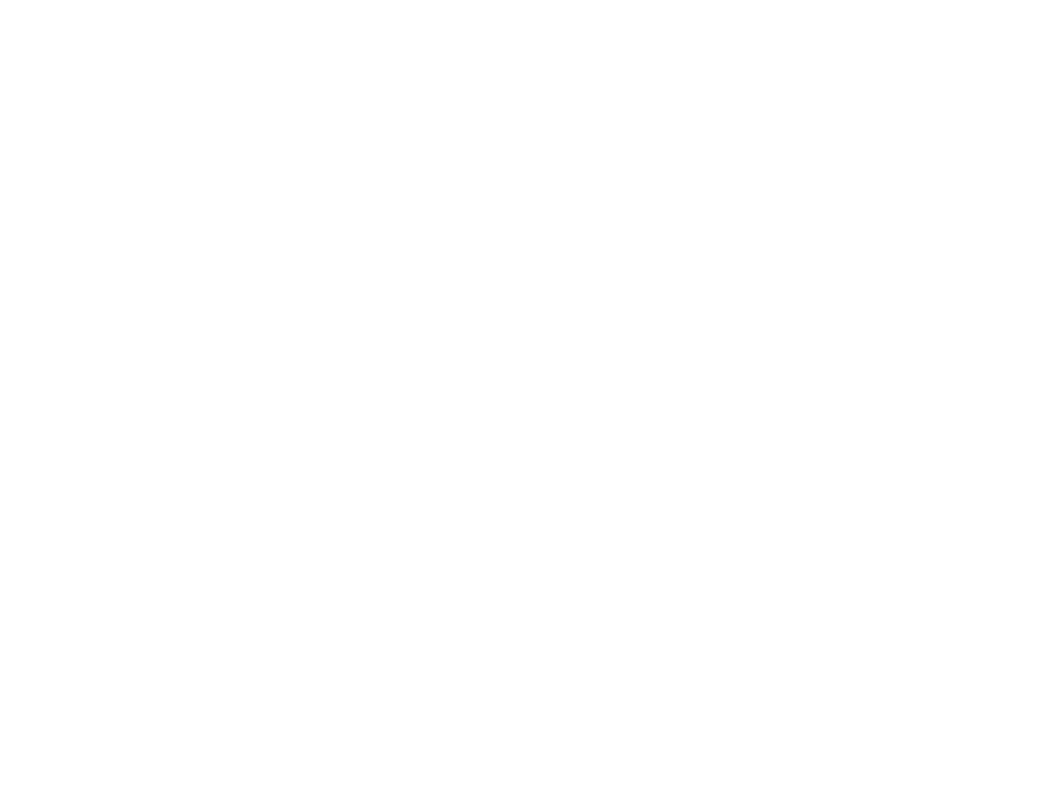
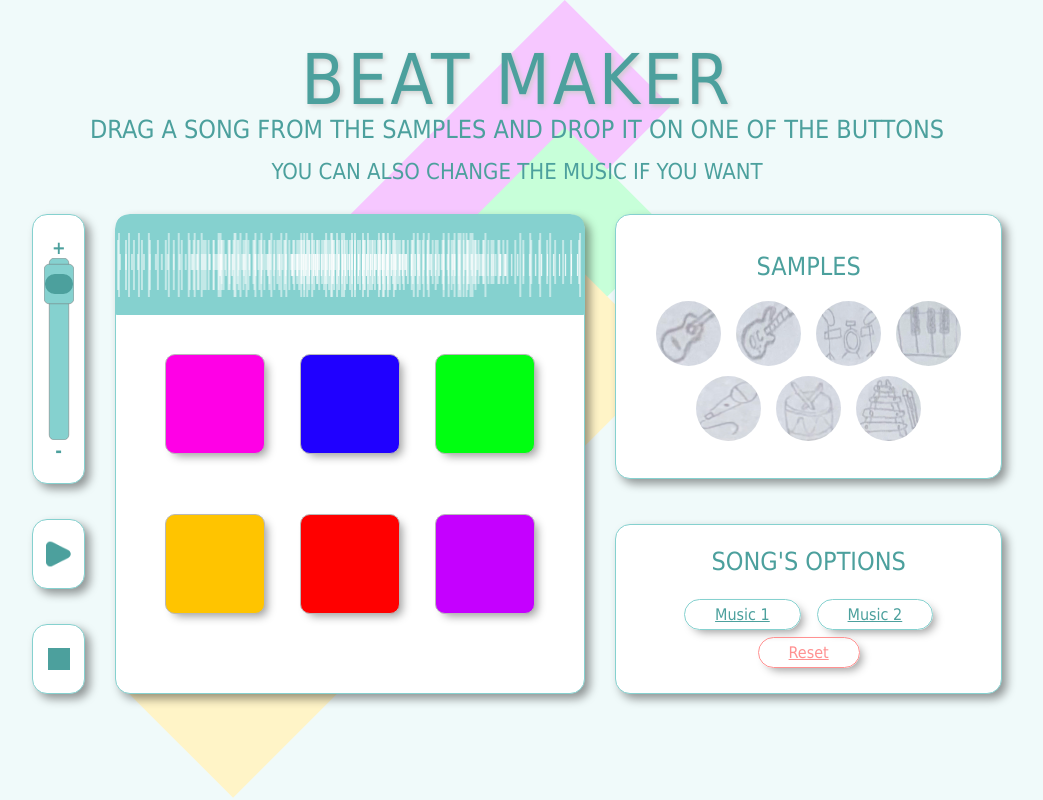
Before and after one commit to NathaliaLima-Front/lima_nathalia_music_mixer, a plain HTML site: page index.html in a window 1280 px wide. Shown: the whole page, without its empty margins (123-1166 px from the left). Drawn offline with Linux system fonts and the light colour scheme; a web font is replaced by a local one.

Commit message:
Add homepage
In this commit a homepage was added. The homepage (WIP) contains structure of Music Mixer, with boxes and buttons.

```diff
--- /dev/null
+++ b/css/grid.css
@@ -0,0 +1,142 @@
+/* ---Mobile Library Grid Styles--- */
+
+.full-width-grid-con {
+    display: grid;
+    grid-template-columns: 1fr minmax(0, 1200px) 1fr;
+}
+
+.grid-con {
+    display: grid;
+    grid-template-columns: repeat(4, minmax(0, 1fr));
+    grid-column-gap: 30px;
+    max-width: 970px;
+    margin: 0 auto;
+}
+
+
+.col-span-1	{grid-column: span 1 / span 1;}
+.col-span-2	{grid-column: span 2 / span 2;}
+.col-span-3	{grid-column: span 3 / span 3;}
+.col-span-4	{grid-column: span 4 / span 4;}
+.col-span-full {grid-column: 1 / -1;}
+
+.col-start-1	{grid-column-start: 1;}
+.col-start-2	{grid-column-start: 2;}
+.col-start-3	{grid-column-start: 3;}
+.col-start-4	{grid-column-start: 4;}
+
+.col-end-1	{grid-column-end: 1;}
+.col-end-2	{grid-column-end: 2;}
+.col-end-3	{grid-column-end: 3;}
+.col-end-4	{grid-column-end: 4;}
+.col-end-5	{grid-column-end: 5;}
+
+
+
+
+/* ---Tablet Library Grid Styles--- */
+
+@media screen and (min-width: 768px) {
+    .grid-con {
+        display: grid;
+        grid-template-columns: repeat(12, minmax(0, 1fr));
+        grid-column-gap: 30px;
+    }
+
+    .m-col-span-1	{grid-column: span 1 / span 1;}
+    .m-col-span-2	{grid-column: span 2 / span 2;}
+    .m-col-span-3	{grid-column: span 3 / span 3;}
+    .m-col-span-4	{grid-column: span 4 / span 4;}
+    .m-col-span-5	{grid-column: span 5 / span 5;}
+    .m-col-span-6	{grid-column: span 6 / span 6;}
+    .m-col-span-7	{grid-column: span 7 / span 7;}
+    .m-col-span-8	{grid-column: span 8 / span 8;}
+    .m-col-span-9	{grid-column: span 9 / span 9;}
+    .m-col-span-10 {grid-column: span 10 / span 10;}
+    .m-col-span-11 {grid-column: span 11 / span 11;}
+    .m-col-span-12 {grid-column: span 12 / span 12;}
+    .m-col-span-full {grid-column: 1 / -1;}
+
+    .m-col-start-1	{grid-column-start: 1;}
+    .m-col-start-2	{grid-column-start: 2;}
+    .m-col-start-3	{grid-column-start: 3;}
+    .m-col-start-4	{grid-column-start: 4;}
+    .m-col-start-5	{grid-column-start: 5;}
+    .m-col-start-6	{grid-column-start: 6;}
+    .m-col-start-7	{grid-column-start: 7;}
+    .m-col-start-8	{grid-column-start: 8;}
+    .m-col-start-9	{grid-column-start: 9;}
+    .m-col-start-10	{grid-column-start: 10;}
+    .m-col-start-11	{grid-column-start: 11;}
+    .m-col-start-12	{grid-column-start: 12;}
+    .m-col-start-13	{grid-column-start: 13;}
+
+    .m-col-end-1	{grid-column-end: 1;}
+    .m-col-end-2	{grid-column-end: 2;}
+    .m-col-end-3	{grid-column-end: 3;}
+    .m-col-end-4	{grid-column-end: 4;}
+    .m-col-end-5	{grid-column-end: 5;}
+    .m-col-end-6	{grid-column-end: 6;}
+    .m-col-end-7	{grid-column-end: 7;}
+    .m-col-end-8	{grid-column-end: 8;}
+    .m-col-end-9	{grid-column-end: 9;}
+    .m-col-end-10	{grid-column-end: 10;}
+    .m-col-end-11	{grid-column-end: 11;}
+    .m-col-end-12	{grid-column-end: 12;}
+    .m-col-end-13	{grid-column-end: 13;}
+}
+
+
+
+/* ---Desktop Library Grid Styles--- */
+
+@media screen and (min-width: 1200px) {
+
+    .grid-con {
+        display: grid;
+        grid-template-columns: repeat(12, minmax(0, 1fr));
+        grid-column-gap: 30px;
+    }
+
+    .l-col-span-1	{grid-column: span 1 / span 1;}
+    .l-col-span-2	{grid-column: span 2 / span 2;}
+    .l-col-span-3	{grid-column: span 3 / span 3;}
+    .l-col-span-4	{grid-column: span 4 / span 4;}
+    .l-col-span-5	{grid-column: span 5 / span 5;}
+    .l-col-span-6	{grid-column: span 6 / span 6;}
+    .l-col-span-7	{grid-column: span 7 / span 7;}
+    .l-col-span-8	{grid-column: span 8 / span 8;}
+    .l-col-span-9	{grid-column: span 9 / span 9;}
+    .l-col-span-10  {grid-column: span 10 / span 10;}
+    .l-col-span-11  {grid-column: span 11 / span 11;}
+    .l-col-span-12  {grid-column: span 12 / span 12;}
+    .l-col-span-full {grid-column: 1 / -1;}
+
+    .l-col-start-1	{grid-column-start: 1;}
+    .l-col-start-2	{grid-column-start: 2;}
+    .l-col-start-3	{grid-column-start: 3;}
+    .l-col-start-4	{grid-column-start: 4;}
+    .l-col-start-5	{grid-column-start: 5;}
+    .l-col-start-6	{grid-column-start: 6;}
+    .l-col-start-7	{grid-column-start: 7;}
+    .l-col-start-8	{grid-column-start: 8;}
+    .l-col-start-9	{grid-column-start: 9;}
+    .l-col-start-10	{grid-column-start: 10;}
+    .l-col-start-11	{grid-column-start: 11;}
+    .l-col-start-12	{grid-column-start: 12;}
+    .l-col-start-13	{grid-column-start: 13;}
+
+    .l-col-end-1	{grid-column-end: 1;}
+    .l-col-end-2	{grid-column-end: 2;}
+    .l-col-end-3	{grid-column-end: 3;}
+    .l-col-end-4	{grid-column-end: 4;}
+    .l-col-end-5	{grid-column-end: 5;}
+    .l-col-end-6	{grid-column-end: 6;}
+    .l-col-end-7	{grid-column-end: 7;}
+    .l-col-end-8	{grid-column-end: 8;}
+    .l-col-end-9	{grid-column-end: 9;}
+    .l-col-end-10	{grid-column-end: 10;}
+    .l-col-end-11	{grid-column-end: 11;}
+    .l-col-end-12	{grid-column-end: 12;}
+    .l-col-end-13	{grid-column-end: 13;}
+}
--- a/css/main.css
+++ b/css/main.css
@@ -0,0 +1,269 @@
+/*
+    CSS Guide
+
+    1.  General Styles
+    2.  Headings, Titles, Subtitles
+    3.  Instructions section
+    4.  Control Sound section
+    5.  Beat Maker section
+    6.  Samples section
+    7.  Song's Options section
+ */
+
+
+/* 1. ---General Styles--- */
+img, embed, object, video, picture {
+    max-width: 100%;
+}
+
+html {
+    box-sizing: border-box;
+}
+
+*, *::before, *::after {
+    box-sizing: inherit;
+}
+
+body, p, h1, h2, h3, h4, h5 {
+    margin: 0px;
+    padding: 0px;
+    font-family: Tahoma, Verdana, Arial, sans-serif;
+    font-size: 16px;
+    color: #4CA09D;
+}
+
+body {
+    background: url(../images/background-design.png) no-repeat 250px 0 rgb(181, 234, 232, 20%);
+}
+
+ul {
+    list-style: none;
+    padding: 0;
+    margin: 0;
+}
+
+.hidden {
+    display: none;
+}
+
+.box {
+    border: 1px solid #85D1CF;
+    background-color: #fff;
+    border-radius: 15px;
+    padding: 20px;
+    display: flex;
+    justify-content: center;
+    align-items: center;
+    flex-direction: column;
+    -webkit-box-shadow: 5px 5px 10px 0px rgba(0,0,0,0.4);
+    box-shadow: 5px 5px 10px 0px rgba(0,0,0,0.4);
+}
+
+.show-hide {
+    display: none;
+}
+
+
+/* 2. ---Headings, Titles, Subtitles--- */
+h2 {
+    font-family: 'Protest Strike', Tahoma, Verdana, sans-serif;
+    font-size: 70px;
+    line-height: 70px;
+    letter-spacing: 3px;
+    text-shadow: 2px 2px 5px #ccc;
+}
+
+h3 {
+    font-size: 25px;
+}
+
+h4 {
+    font-size: 22px;
+}
+
+h2, h3, h4 {
+    color: #4CA09D;
+    text-align: center;
+    text-transform: uppercase;
+    font-weight: normal;
+}
+
+#main-title {
+    margin-top: 45px;
+}
+
+.title-section {
+    margin-bottom: 20px;
+}
+
+
+/* 3. ---Instructions section--- */
+
+#instructions-section {
+    text-align: center;
+    margin-bottom: 30px;
+}
+
+#instructions-section h3 {
+    margin-bottom: 15px;
+}
+
+/* 4. ---Control Sound section--- */
+#control-sound-section {
+    display: flex;
+    justify-content: space-between;
+    align-items: center;
+    flex-direction: column;
+}
+
+#control-sound-section div {
+    width: 100%;
+    padding: 0;
+}
+
+#control-sound-section #volume-control {
+    height: 270px;
+}
+
+#control-sound-section #volume-control span {
+    font-size: 18px;
+    font-weight: 600;
+}
+
+#control-sound-section #play-control {
+    height: 70px;
+}
+
+#control-sound-section #play-control img {
+    width: 30px;
+    margin-left: 5px;
+}
+
+#control-sound-section #stop-control {
+    height: 70px;
+}
+
+#control-sound-section #stop-control img {
+    width: 22px;
+}
+
+
+/* 5. ---Beat Maker section--- */
+#beat-maker-section {
+    height: 480px;
+    position: relative;
+}
+
+#oscillogram-section {
+    /* WIP - styles without image */
+    /* background-color: #85D1CF;
+    color: #fff; */
+
+    /* WIP - styles with image */
+    position: absolute;
+    top: 0;
+    left: 0;
+}
+
+#beat-buttons-section ul {
+    width: 370px;
+    height: 260px;
+    margin-top: 60px;
+    display: flex;
+    justify-content: center;
+    align-items: center;
+    flex-direction: row;
+    flex-wrap: wrap;
+    align-content: space-between;
+    column-gap: 35px;
+}
+
+#beat-buttons-section ul li {
+    width: 100px;
+    height: 100px;
+    border-radius: 10px;
+    border: 1px solid #B9B9B9;
+    -webkit-box-shadow: 5px 5px 10px -3px rgba(0,0,0,0.4);
+    box-shadow: 5px 5px 10px -3px rgba(0,0,0,0.4);
+}
+
+#beat-buttons-section ul li#pink {
+    background-color: #FF00E6;
+}
+#beat-buttons-section ul li#blue {
+    background-color: #2000FF;
+}
+#beat-buttons-section ul li#green {
+    background-color: #00FF11;
+}
+#beat-buttons-section ul li#yellow {
+    background-color: #FFC400;
+}
+#beat-buttons-section ul li#red {
+    background-color: #FF0000;
+}
+#beat-buttons-section ul li#purple {
+    background-color: #C500FF;
+}
+
+
+/* 6. ---Samples section--- */
+#samples-section {
+    height: 265px;
+    margin-bottom: 45px;
+}
+
+#samples-instruments {
+    width: 335px;
+    height: 140px;
+    display: flex;
+    justify-content: center;
+    align-items: center;
+    flex-direction: row;
+    flex-wrap: wrap;
+    align-content: space-between;
+    column-gap: 15px;
+}
+
+#samples-section #samples-instruments img {
+    width: 65px;
+    height: 65px;
+    border-radius: 50%;
+    border-color: #9E9E9E;
+}
+
+/* 7. ---Song's Options section--- */
+#songs-options-section {
+    height: 170px;
+}
+
+#songs-options-section ul {
+    width: 265px;
+    height: 75px;
+    display: flex;
+    justify-content: space-around;
+    align-items: center;
+    flex-direction: row;
+    flex-wrap: wrap;
+}
+
+#songs-options-section ul li {
+    border: 1px solid #85D1CF;
+    border-radius: 20px;
+    padding: 5px 30px;
+    text-align: center;
+    -webkit-box-shadow: 5px 5px 10px -3px rgba(0,0,0,0.4);
+    box-shadow: 5px 5px 10px -3px rgba(0,0,0,0.4);
+}
+
+#songs-options-section ul li a {
+    color: inherit;
+}
+
+#songs-options-section ul li:last-child {
+    border: 1px solid #FF9191;
+}
+
+#songs-options-section ul li:last-child a {
+    color: #FF9191;
+}
--- a/index.html
+++ b/index.html
@@ -3,10 +3,102 @@
 <head>
     <meta charset="UTF-8">
     <meta name="viewport" content="width=device-width, initial-scale=1.0">
+    <link rel="preconnect" href="https://fonts.googleapis.com">
+    <link rel="preconnect" href="https://fonts.gstatic.com" crossorigin>
+    <link href="https://fonts.googleapis.com/css2?family=Protest+Strike&display=swap" rel="stylesheet">
+    <link href="css/grid.css" rel="stylesheet">
     <link href="css/main.css" rel="stylesheet">
     <title>Music Mixer</title>
 </head>
 <body>
+    <h1 class="hidden">Welcome to Music Mixer</h1>
+
+    <header id="main-title" class="grid-con">
+        <h2 class="hidden">Header section</h2>
+        <h2 class="col-span-4 m-col-start-1 m-col-end-13">Beat Maker</h2>
+    </header>
+
+    <section id="instructions-section" class="grid-con">
+        <h2 class="hidden">Instructions section</h2>
+        <h3 class="col-span-4 m-col-start-1 m-col-end-13">
+            Drag a song from the samples and drop it on one of the buttons
+        </h3>
+        <h4 class="col-span-4 m-col-start-1 m-col-end-13">
+            You can also change the music if you want
+        </h4>
+    </section>
+
+    <div id="main-content" class="grid-con">
+        <h2 class="hidden">Main Content</h2>
+        <section id="control-sound-section" class="col-span-4 m-col-start-1 m-col-end-2">
+            <h3 class="hidden">Control Sound section</h3>
+            <div id="volume-control" class="box">
+                <span>+</span>
+                <!-- WIP - Creating volume settings -->
+                <img src="images/volume-control.png" alt="Volume control">
+                <span>-</span>
+            </div>
+            <div id="play-control" class="box">
+                <img src="images/play-pause.png" alt="play/pause button">
+
+            </div>
+            <div id="stop-control" class="box">
+                <img src="images/stop.png" alt="stop button">
+
+            </div>
+        </section>
+
+        <section class="col-span-4 m-col-start-2 m-col-end-8">
+            <div id="beat-maker-section" class="box">
+                <h3 class="hidden">Beat Maker section</h3>
+                <div id="oscillogram-section">
+                    <h3 class="hidden">Oscillogram section</h3>
+                    <img src="images/oscillogram.png" alt="Song graphic">
+                </div>
+                <div id="beat-buttons-section">
+                    <ul>
+                        <li id="pink"></li>
+                        <li id="blue"></li>
+                        <li id="green"></li>
+                        <li id="yellow"></li>
+                        <li id="red"></li>
+                        <li id="purple"></li>
+                    </ul>
+                </div>
+            </div>
+        </section>
+
+        <section class="col-span-4 m-col-start-8 m-col-end-13">
+            <h3 class="hidden">Samples section</h3>
+            <div id="samples-section" class="box">
+                <h3 class="title-section">Samples</h3>
+                <div id="samples-instruments">
+                    <img src="images/1.jpg" alt="instrument 1">
+                    <img src="images/2.jpg" alt="instrument 2">
+                    <img src="images/3.jpg" alt="instrument 3">
+                    <img src="images/4.jpg" alt="instrument 4">
+                    <img src="images/5.jpg" alt="instrument 5">
+                    <img src="images/6.jpg" alt="instrument 6">
+                    <img src="images/7.jpg" alt="instrument 7">
+                </div>
+            </div>
+
+            <div id="songs-options-section" class="box">
+                <h3 class="hidden">Buttons section</h3>
+                <h3 class="title-section">Song's Options</h3>
+                <ul>
+                    <li><a href="#">Music 1</a></li>
+                    <li><a href="#">Music 2</a></li>
+                    <li><a href="#">Reset</a></li>
+                </ul>
+            </div>
+        </section>
+    </div>
+
+    <!-- <footer id="footer" class="grid-con">
+        <h2 class="hidden">Footer Section</h2>
+        <div class="box col-span-4 m-col-start-1 m-col-end-13">Footer</div>
+    </footer> -->
 
     <script src="js/main.js"></script>
 </body>
```
Also changed, not shown: images/1.jpg (added), images/2.jpg (added), images/3.jpg (added), images/4.jpg (added), images/5.jpg (added), images/6.jpg (added), images/7.jpg (added), images/background-design.png (added), images/oscillogram.png (added), images/play-pause.png (added), images/stop.png (added), images/volume-control.png (added).
